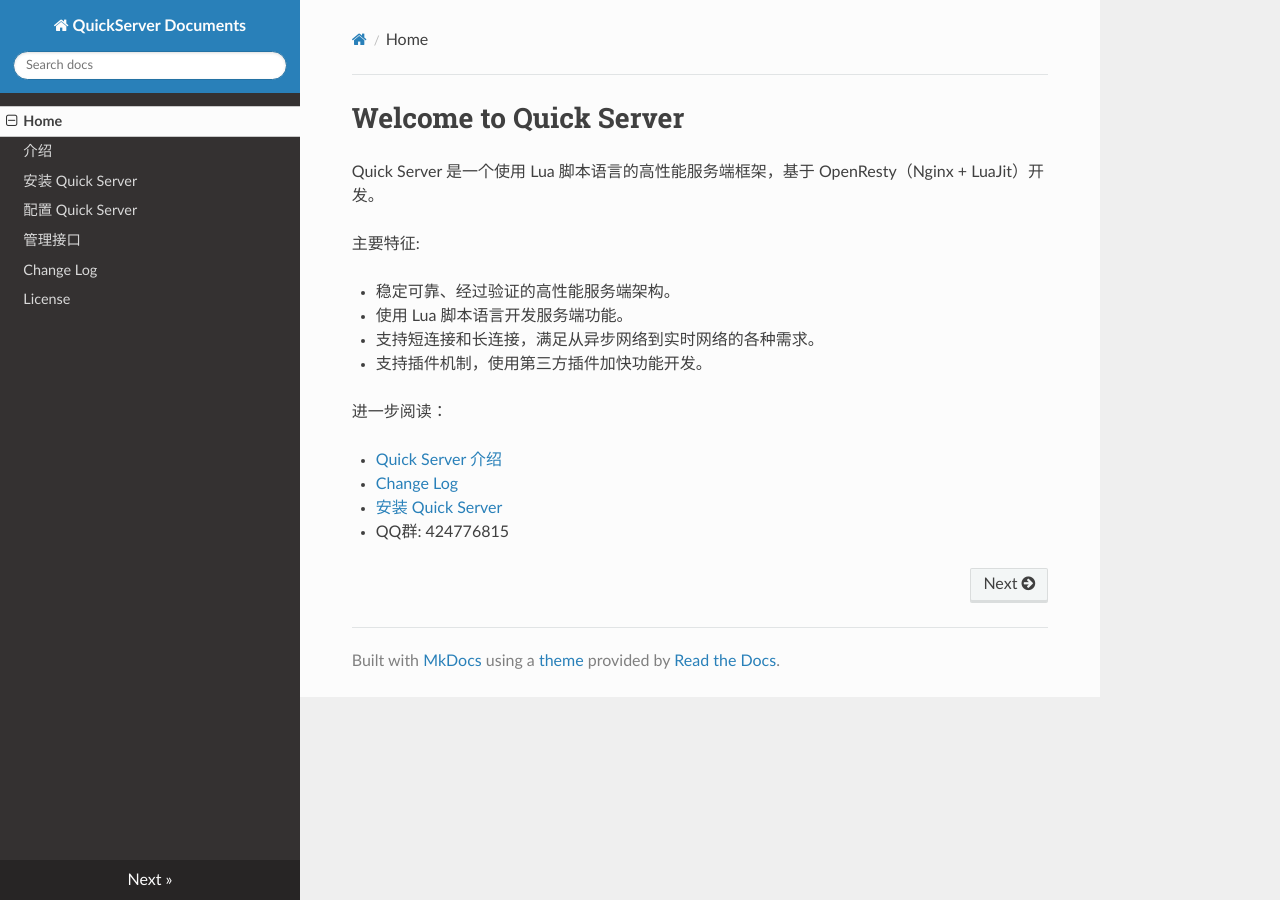
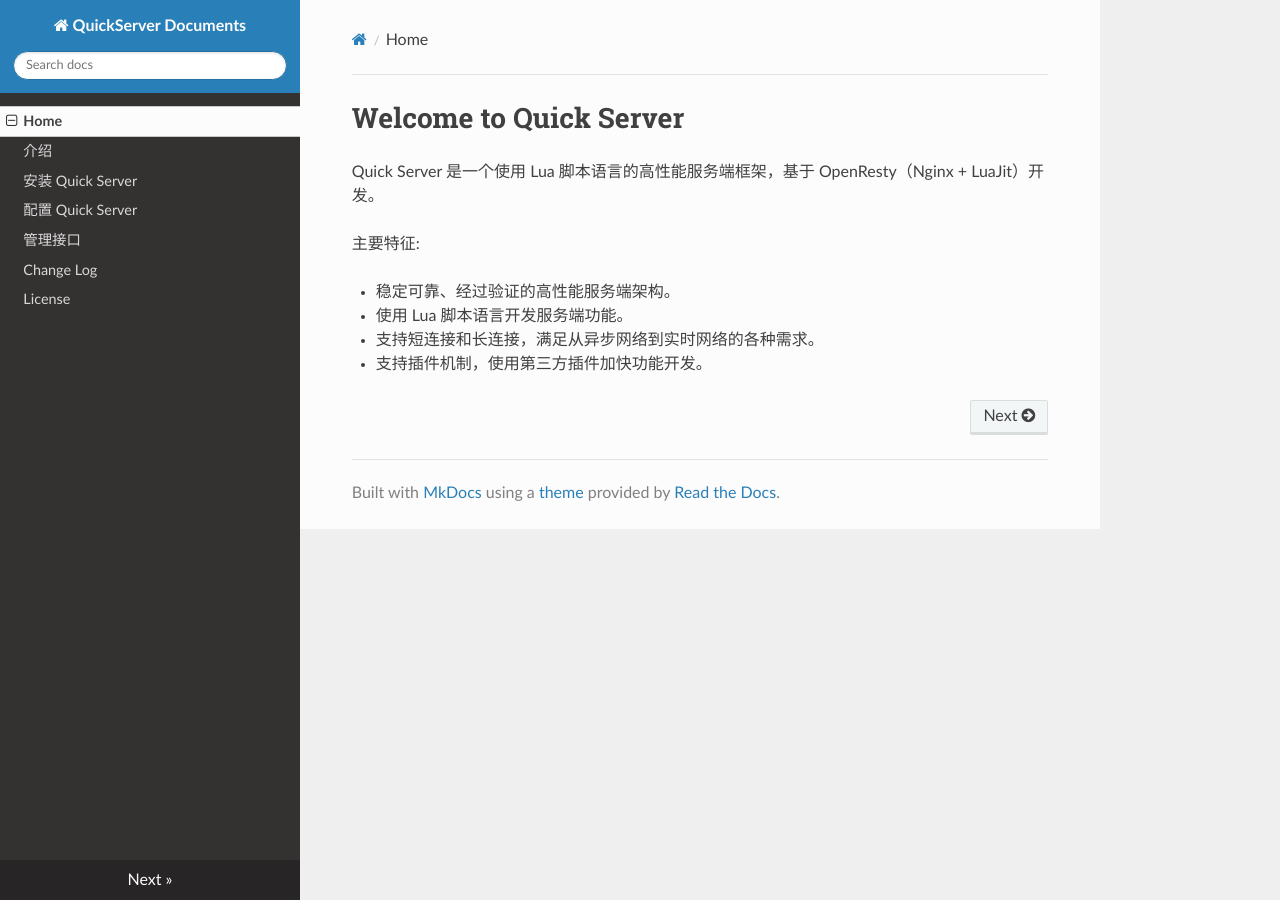
Before and after one commit to dualface/quickserver-docs, an MkDocs documentation site: the page built from docs/index.md, in a window 1280 px wide. Built offline with MkDocs 1.6.1, drawn with Linux system fonts in a browser that asks for light colours; nearby versions of some CDN libraries; old or Windows-style settings are respelled for this version of MkDocs.

Commit message:
update documents

```diff
--- a/docs/index.md
+++ b/docs/index.md
@@ -8,10 +8,3 @@ Quick Server 是一个使用 Lua 脚本语言的高性能服务端框架，基
 -   使用 Lua 脚本语言开发服务端功能。
 -   支持短连接和长连接，满足从异步网络到实时网络的各种需求。
 -   支持插件机制，使用第三方插件加快功能开发。
-
-进一步阅读：
-
--   [Quick Server 介绍](intro.md)
--   [Change Log](changelog.md)
--   [安装 Quick Server](install.md)
--   QQ群: 424776815
```
